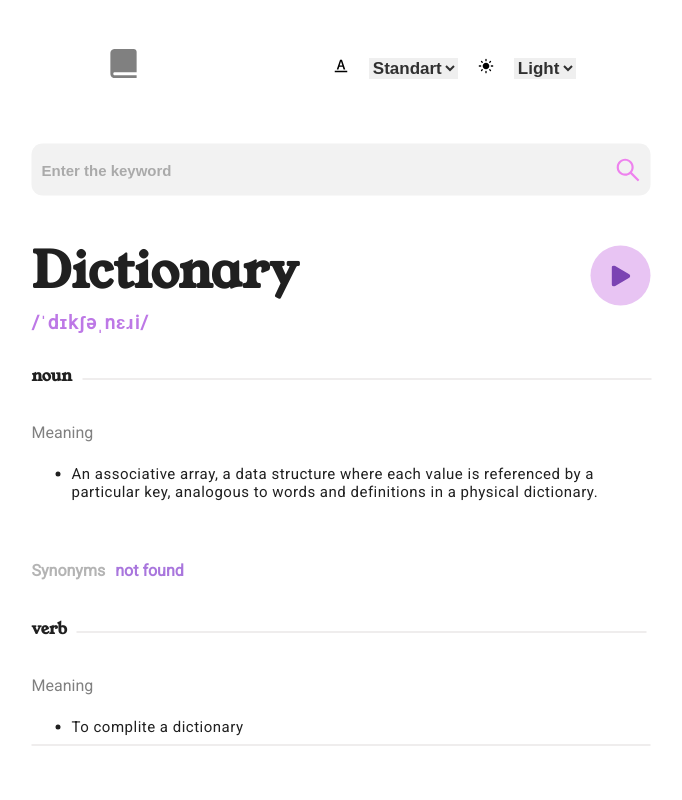
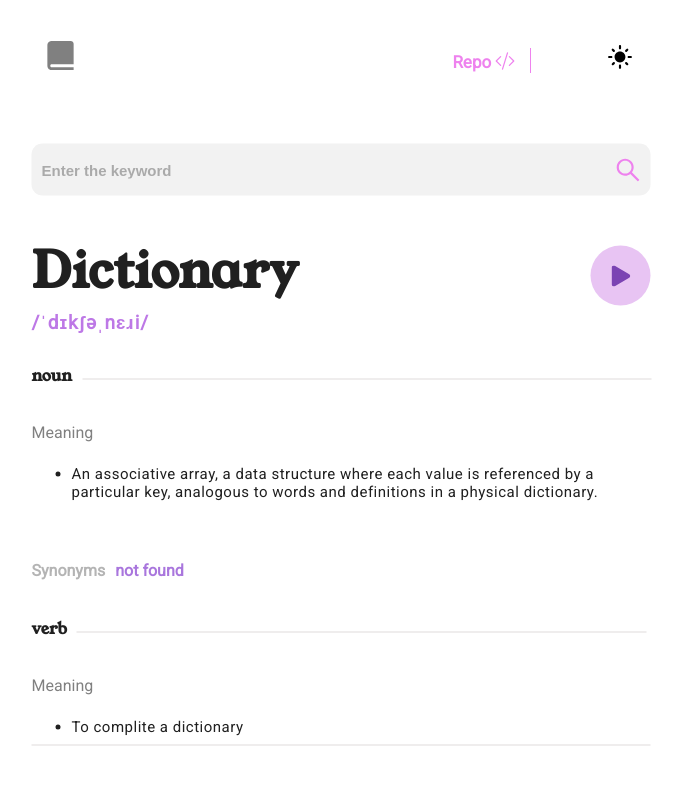
Before and after one commit to Gabrli/Dictionary-app, a React (Vite) app: page / in a window 1280 px wide. Shown: the top 800 px of the page, without its empty margins (299-981 px from the left). Built offline with nearby package versions, Linux system fonts and the light colour scheme.

Commit message:
version: demo

```diff
--- a/package.json
+++ b/package.json
@@ -17,7 +17,8 @@
     "react-dom": "^18.2.0",
     "react-icons": "^4.11.0",
     "react-router-dom": "^6.16.0",
-    "sort-by": "^1.2.0"
+    "sort-by": "^1.2.0",
+    "use-local-storage": "^3.0.0"
   },
   "devDependencies": {
     "@types/react": "^18.2.15",
--- a/src/App.tsx
+++ b/src/App.tsx
@@ -1,9 +1,11 @@
 import { KeyboardEvent, useState } from "react";
+import useLocalStorage from "use-local-storage";
 import Nav from "./components/nav";
 import { AiOutlineSearch} from "react-icons/ai";
 import { BiLinkExternal } from "react-icons/bi";
 import { FaPlay } from "react-icons/fa";
 import "./styles/app.css";
+import './styles/nav.css'
 import axios from "axios";
 
 function App() {
@@ -16,6 +18,7 @@ function App() {
   const [synoms, setSynoms] = useState("not found");
   const [audio, setAudio] = useState("https://api.dictionaryapi.dev/media/pronunciations/en/dictionary-uk.mp3");
   const [error, setError] = useState(false)
+  const [theme, setTheme] = useState("light")
 
 
   const handlerDataApi = (e: KeyboardEvent, inputValue: string) => {
@@ -63,10 +66,15 @@ function App() {
 
   };
 
+  const switchTheme = () => {
+    const newTheme = theme === 'light' ? 'dark' : 'light';
+    setTheme(newTheme)
+  }
+
 
   return (
-    <>
-      <Nav />
+    <div data-theme={theme} className="app">
+        <Nav switchTheme={switchTheme}/>
 
       <main>
         <div className={error ? "active-error" : ""} id="search-box">
@@ -131,25 +139,25 @@ function App() {
 
         <div id="source-box">
           <span>Source</span>
-          <a href={sourceLink}>{sourceLink}</a>
+          <a target="_blank" href={sourceLink}>{sourceLink}</a>
           <span>{<BiLinkExternal />}</span>
         </div>
         <div id="production-box">
           <section>
             <p className="simple-end-text">Coded by</p>
             <p className="by-text">
-              <a href="">Gabriel Wiśniewski</a>
+              <a target="_blank" href="https://gabrli.github.io/GabrielDeveloperSite/">Gabriel Wiśniewski</a>
             </p>
           </section>
           <section>
             <p className="simple-end-text">The challenge comes from</p>
             <p className="by-text">
-              <a href="">Frontend Mentor | Challenges</a>
+              <a target="_blank" href="https://www.frontendmentor.io/challenges/dictionary-web-app-h5wwnyuKFL">Frontend Mentor | Challenges</a>
             </p>
           </section>
         </div>
       </main>
-    </>
+    </div>
   );
 }
 
--- a/src/components/nav.tsx
+++ b/src/components/nav.tsx
@@ -1,10 +1,11 @@
-import { useState } from 'react'
+
 import '../styles/nav.css'
+
 import { BiSolidBookAlt } from 'react-icons/bi'
-import { AiOutlineFontColors } from 'react-icons/ai'
+import { BsCodeSlash } from 'react-icons/bs'
 import { MdLightMode } from 'react-icons/md'
-export default function Nav(){
-    const [ font, setFont ] = useState('')
+export default function Nav(props: {switchTheme:  () => void}){
+
 
 
 
@@ -14,17 +15,10 @@ export default function Nav(){
         <nav>
             <p>{<BiSolidBookAlt/>}</p>
             <section id='selects-wrapper'>
-            <label htmlFor='font'>{<AiOutlineFontColors/>}</label>
-            <select id='font' name='font' >
-                <option><strong>Standart</strong></option>
-                <option><strong>Mono</strong></option>
-            </select>
-            <label htmlFor='mode'>{<MdLightMode/>}</label>
-            <select id='mode' name='mode'>
-                <option>Light</option>
-                <option>Dark</option>
 
-            </select>
+           <p><a target='_blank' href='https://github.com/Gabrli/Dictionary-app'>Repo <span>{<BsCodeSlash/>}</span></a></p>
+
+            <button id='mode' name='mode' onClick={props.switchTheme}>{<MdLightMode/>}</button>
 
             </section>
 
--- a/src/main.tsx
+++ b/src/main.tsx
@@ -2,7 +2,7 @@ import React from 'react'
 import ReactDOM from 'react-dom/client'
 import { BrowserRouter } from 'react-router-dom'
 import App from './App.tsx'
-
+import './styles/app.css'
 
 ReactDOM.createRoot(document.getElementById('root')!).render(
   <BrowserRouter>
--- a/src/styles/app.css
+++ b/src/styles/app.css
@@ -1,5 +1,31 @@
 @import url('https://fonts.googleapis.com/css2?family=Roboto&display=swap');
 @import url('https://fonts.googleapis.com/css2?family=Young+Serif&display=swap');
+
+
+:root{
+    --background: #fff;
+    --text-title: #202020;
+    --text-pargraph: gray;
+    --text-des: #202020;
+}
+
+[data-theme='dark'] {
+    --background: #000;
+    --text-title: #fff;
+    --text-des: #fff;
+}
+
+.app{
+    width: 100%;
+    height: 100vh;
+    background-color: var(--background);
+    overflow-y: scroll;
+    position: fixed;
+    top: 0;
+    left: 0;
+
+}
+
 main{
 
     padding: 15% 25px;
@@ -47,7 +73,7 @@ main{
 #main-key{
     font-size: 50px;
     font-family: 'Young Serif', serif;
-    color: #202020;
+    color: var(--text-title);
 }
 #first{
     position: relative;
@@ -95,7 +121,7 @@ main{
     left: 10px;
 }
 .box-hr p{
- color: #202020;
+ color: var(--text-des);
 }
 #descryption-results-wrapper{
     position: relative;
@@ -110,7 +136,7 @@ main{
     top: 7px;
 }
 #descryption-results-wrapper ul li{
-    color: #202020;
+    color: var(--text-des);
     font-size: 15px;
     letter-spacing: 0.5px;
 }
@@ -148,7 +174,7 @@ main{
     top: 7px;
 }
 #verb-result-wrapper ul li{
-    color: #202020;
+    color: var(--text-des);
     font-size: 15px;
     letter-spacing: 0.5px;
 }
@@ -169,7 +195,7 @@ main{
  gap: 10px;
 }
 .simple-end-text{
-    color: gray;
+    color: grey;
 
 }
 .by-text{
@@ -191,7 +217,7 @@ main{
     bottom: 220px;
 }
 #source-box a{
-    color: #000;
+    color: var(--text-des);
 }
 .active-error-text{
     color: red;
--- a/src/styles/nav.css
+++ b/src/styles/nav.css
@@ -1,8 +1,17 @@
 @import url('https://fonts.googleapis.com/css2?family=Roboto&display=swap');
+:root{
+    --icon-color: #000;
+    --text-font: #000;
+}
+[data-theme='dark'] {
+
+    --icon-color: yellow;
+    --text-font: grey;
+}
 nav{
     position: relative;
     top: 35px;
-    width: 48%;
+    width: 100%;
     height: 50px;
     display: flex;
     justify-content: center;
@@ -24,9 +33,48 @@ nav section{
     align-items: center;
     gap: 20px;
 }
-nav section select {
+nav section p {
+    width: 140px;
     border: 0;
     font-size: 17px;
     font-weight: 800;
-    color: #303030;
+    color: var(--text-font);
+    background: transparent;
+    outline: none;
+    border-right: 1px solid violet;
+    display: flex;
+    gap: 25px;
+    align-items: center;
+    justify-content: center;
+
 }
+nav section p a {
+    transition: .2s ease-in-out;
+    color: violet;
+    text-decoration: none;
+}
+nav section p span{
+    font-size: 20px;
+    position: relative;
+    top: 3px;
+
+}
+#mode{
+    cursor: pointer;
+    transition: .2s ease-in-out;
+    width: 40px;
+    height: 40px;
+    font-size: 26px;
+    background: transparent;
+    border: 0;
+    color: var(--icon-color);
+}
+nav section p a:hover{
+    transition: .2s ease-in-out;
+    color: rgb(240, 186, 240);
+    border-right-color: rgb(240, 186, 240);
+}
+#mode:hover{
+    transition: .2s ease-in-out;
+    transform: scale(1.1,1.1);
+}
```
Also changed, not shown: 1 other file (tests, documents, lock files or other folders).
